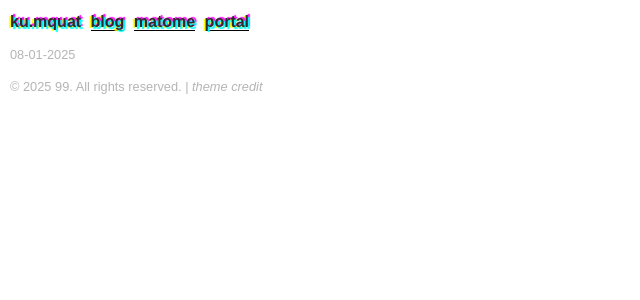
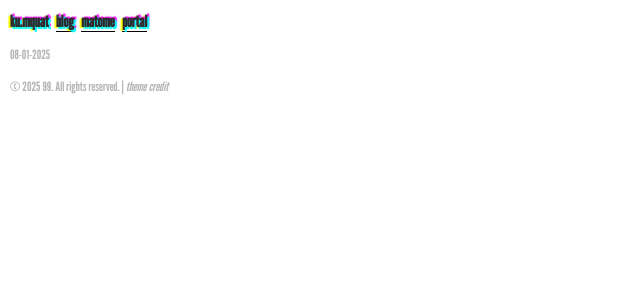
Before and after one commit to ku-mquat/ku-mquat.github.io, a Jekyll site: the page built from index.md, in a window 1280 px wide. Shown: the top 300 px of the page, without its empty margins (0-640 px from the left). Built offline with Jekyll 4.4.1, drawn with Linux system fonts in a browser that asks for light colours; some web fonts are replaced.

Commit message:
Update style.css

```diff
--- a/assets/style.css
+++ b/assets/style.css
@@ -1,13 +1,8 @@
-@font-face {
-    font-family: 'RixXladywatermelonR';
-    src: url('https://fastly.jsdelivr.net/gh/projectnoonnu/2408-4@1.0/RixXladywatermelonR.woff2') format('woff2');
-    font-weight: normal;
-    font-style: normal;
-}
+@import url('https://fastly.jsdelivr.net/gh/sunn-us/SUIT/fonts/static/woff2/SUIT.css');
 @import url('https://fonts.googleapis.com/css2?family=League+Gothic&display=swap');
 
 body {
-    font-family: 'League Gothic', 'RixXladywatermelonR', sans-serif;
+    font-family: 'League Gothic', 'SUIT', sans-serif;
     margin: 0;
     padding: 10px;
     padding-top: 25px;
```
